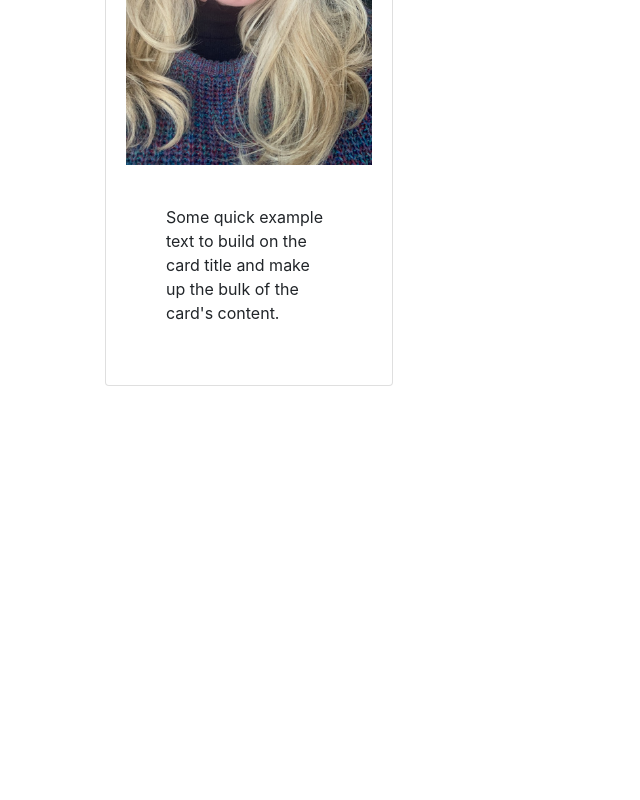
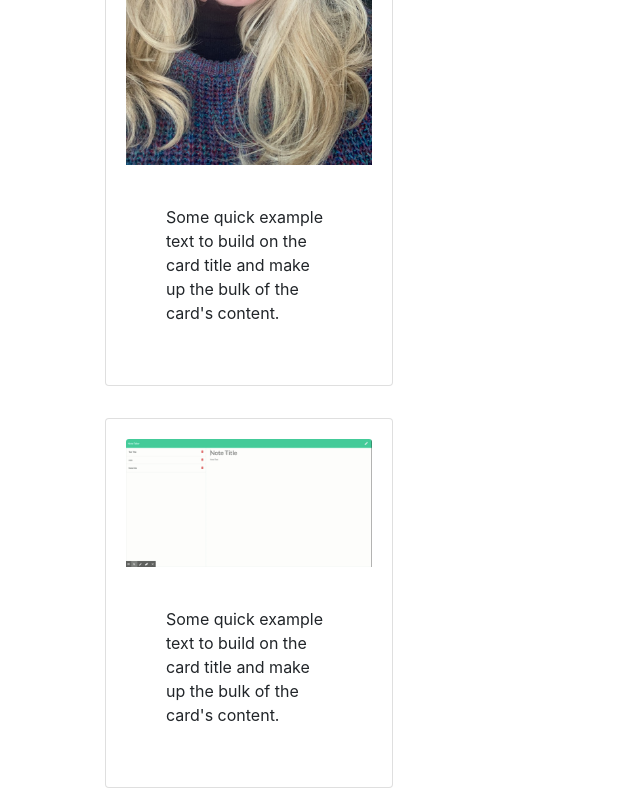
Before and after one commit to inesr19/My-Portfolio, a React (Create React App) app: page / in a window 1280 px wide. Shown: the part 426-1226 px from the top of the page, without its empty margins (0-640 px from the left). Before the commit the page ends 824 px from the top, so only its background shows below. Built offline with nearby package versions, Linux system fonts and the light colour scheme.

Commit message:
test props with images

```diff
--- a/src/components/Card/CardBody.js
+++ b/src/components/Card/CardBody.js
@@ -1,13 +1,13 @@
 import React from "react";
 import { Card, CardColumns } from 'react-bootstrap';
 import "../Card/style.css"
-import image from "../../assets/images/Profile2.JPG"
 
-function CardBody() {
+
+function CardBody(props) {
     return (
     <CardColumns>
       <Card className="card-body" style={{width: '18rem'}} >
-        <Card.Img variant="top" src={image} />
+        <Card.Img variant="top" src={props.image} />
         <Card.Body>
           <Card.Text>
             Some quick example text to build on the card title and make up the bulk
--- a/src/components/pages/Home/Homepage.js
+++ b/src/components/pages/Home/Homepage.js
@@ -3,6 +3,8 @@ import NavbarTab from "../../Nav/NavbarTab";
 import CardBody from "../../Card/CardBody"
 import { Col, Container, Row } from "react-bootstrap";
 import Heading from "../../Header";
+import image from "../../../assets/images/Profile2.JPG"
+import notetaker from "../../../assets/gifs/Note-Taker.gif"
 
 function Homepage(props) {
     return (
@@ -14,10 +16,19 @@ function Homepage(props) {
         <Container>
             <Row>
                 <Col>
-                    <CardBody />
+                    <CardBody image={image} src={props.image} />
                 </Col>
             </Row>
         </Container>
+        <div>
+            <Container>
+                <Row>
+                    <Col>
+                        <CardBody image={notetaker} src={props.notetaker}/>
+                    </Col>
+                </Row>
+            </Container>
+        </div>
         </div>
     )
 }
--- a/src/index.js
+++ b/src/index.js
@@ -1,12 +1,12 @@
 import React from 'react';
 import ReactDOM from 'react-dom';
-import { BrowserRouter } from 'react-router-dom';
+import { HashRouter } from 'react-router-dom';
 import App from './App';
 
 ReactDOM.render(
-  <BrowserRouter>
+  <HashRouter>
     <App />
-  </BrowserRouter>
+  </HashRouter>
 ,
   document.getElementById('root')
 );
```
Also changed, not shown: src/assets/gifs/Note-Taker.gif (renamed from src/assets/gifs/Note Taker.gif).
